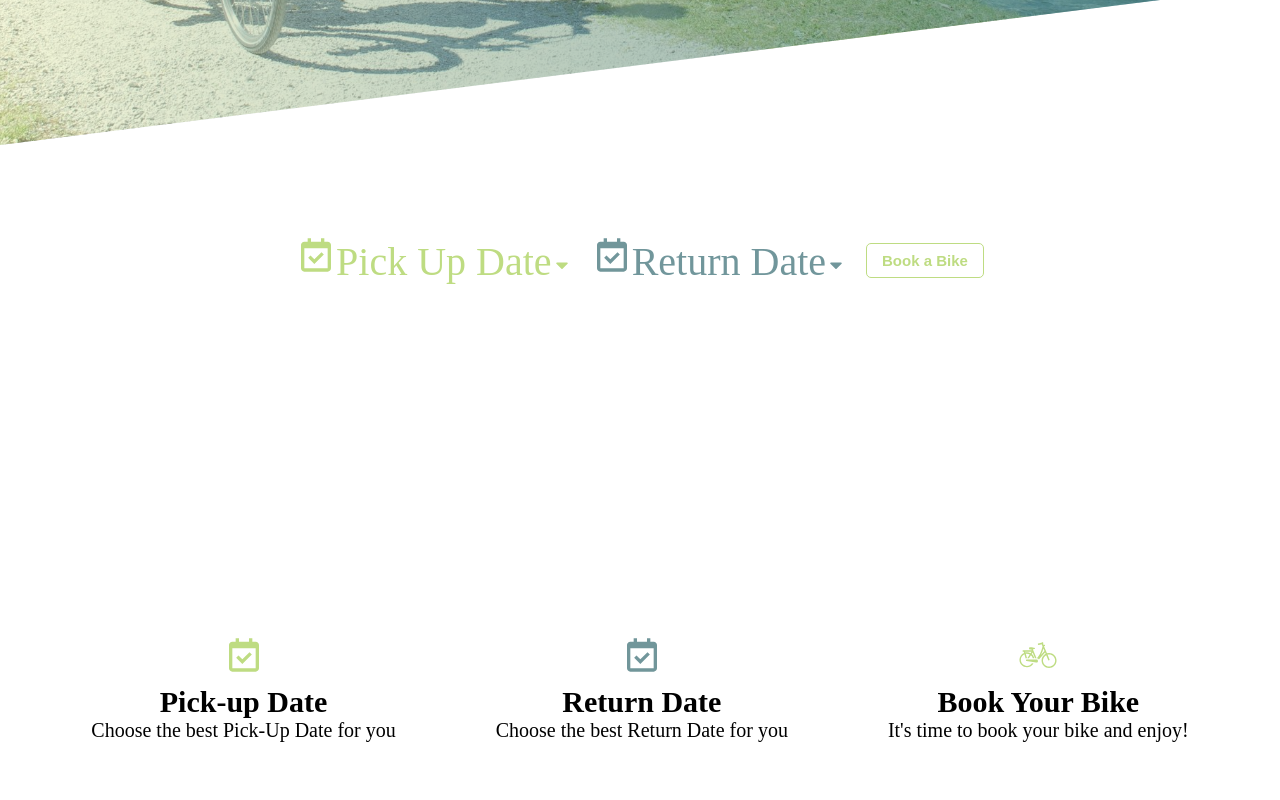
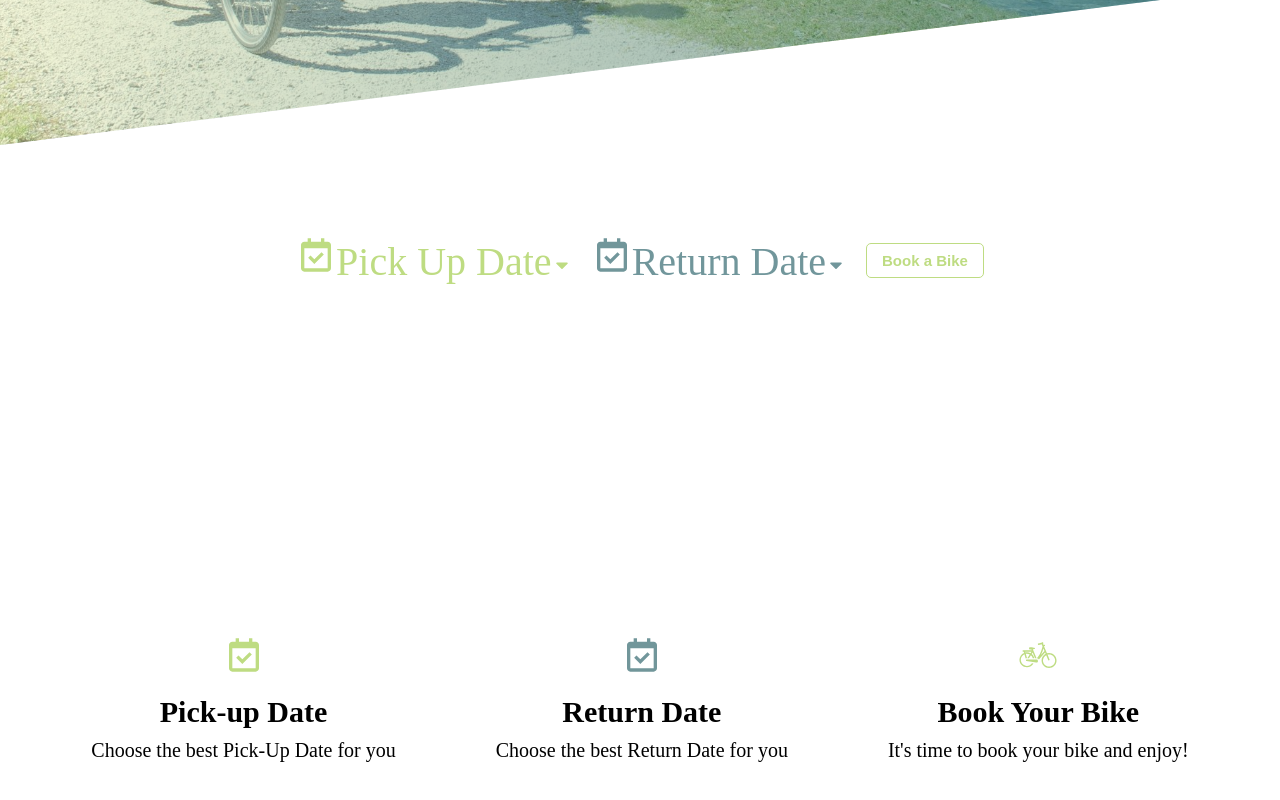
Before and after one commit to iskren97/bike-rental-app, a React (Vite) app in the folder client/: page / in a window 1280 px wide. Shown: the part 745-1545 px from the top of the page. Built offline with nearby package versions, Linux system fonts and the light colour scheme.

Commit message:
minor design imporvement on BookingInfo component

```diff
--- a/client/src/components/BookingInfo/BookingInfo.styled.ts
+++ b/client/src/components/BookingInfo/BookingInfo.styled.ts
@@ -2,14 +2,18 @@ import styled from 'styled-components';
 
 const BookingInfoContainer = styled.div`
   display: flex;
-  alignitems: center;
+  align-items: center;
   justify-content: center;
   gap: 10rem;
   text-align: center;
   padding: 10rem 0;
 `;
 
-const InnerContainer = styled.div``;
+const InnerContainer = styled.div`
+  display: flex;
+  flex-direction: column;
+  gap: 1rem;
+`;
 
 const InfoHeading = styled.h2`
   font-size: 3rem;
```
